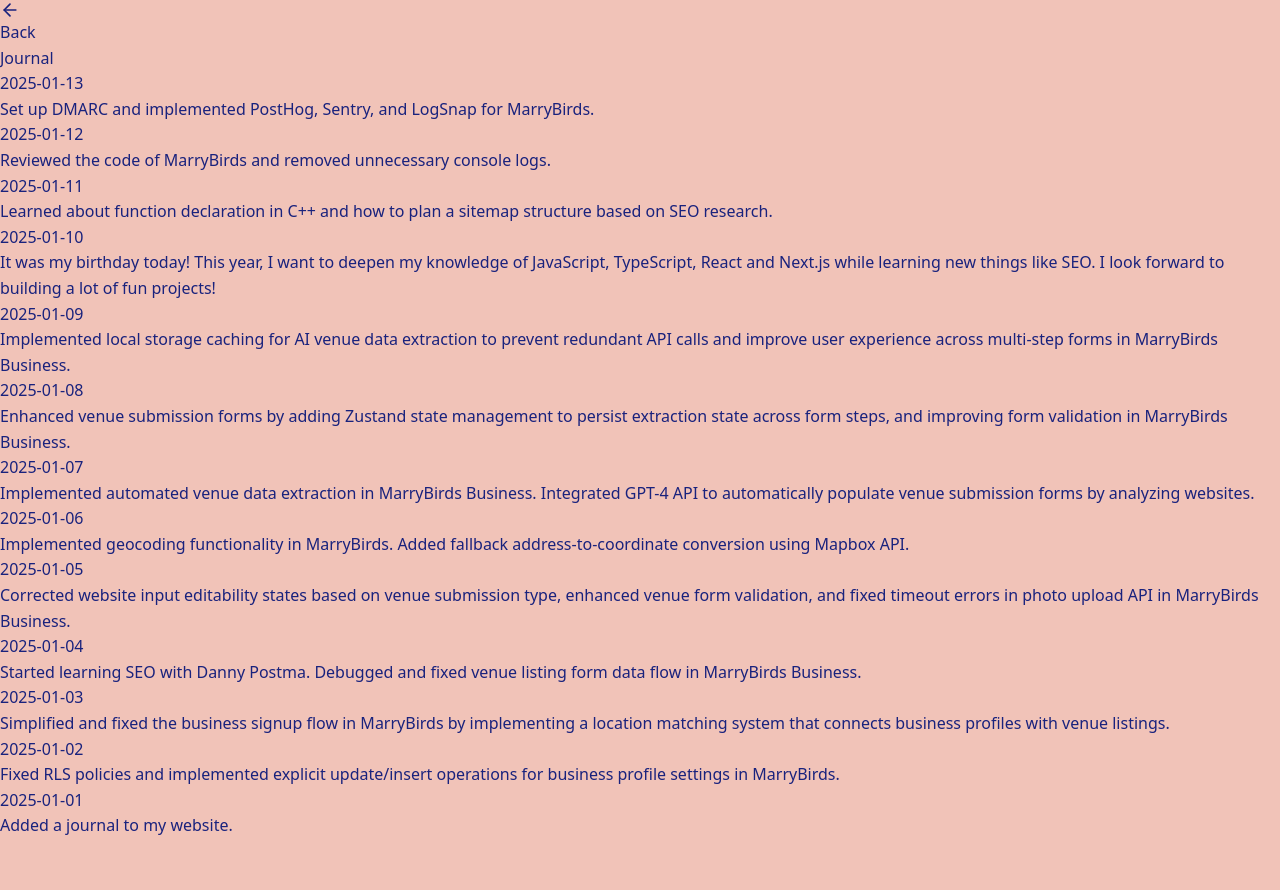
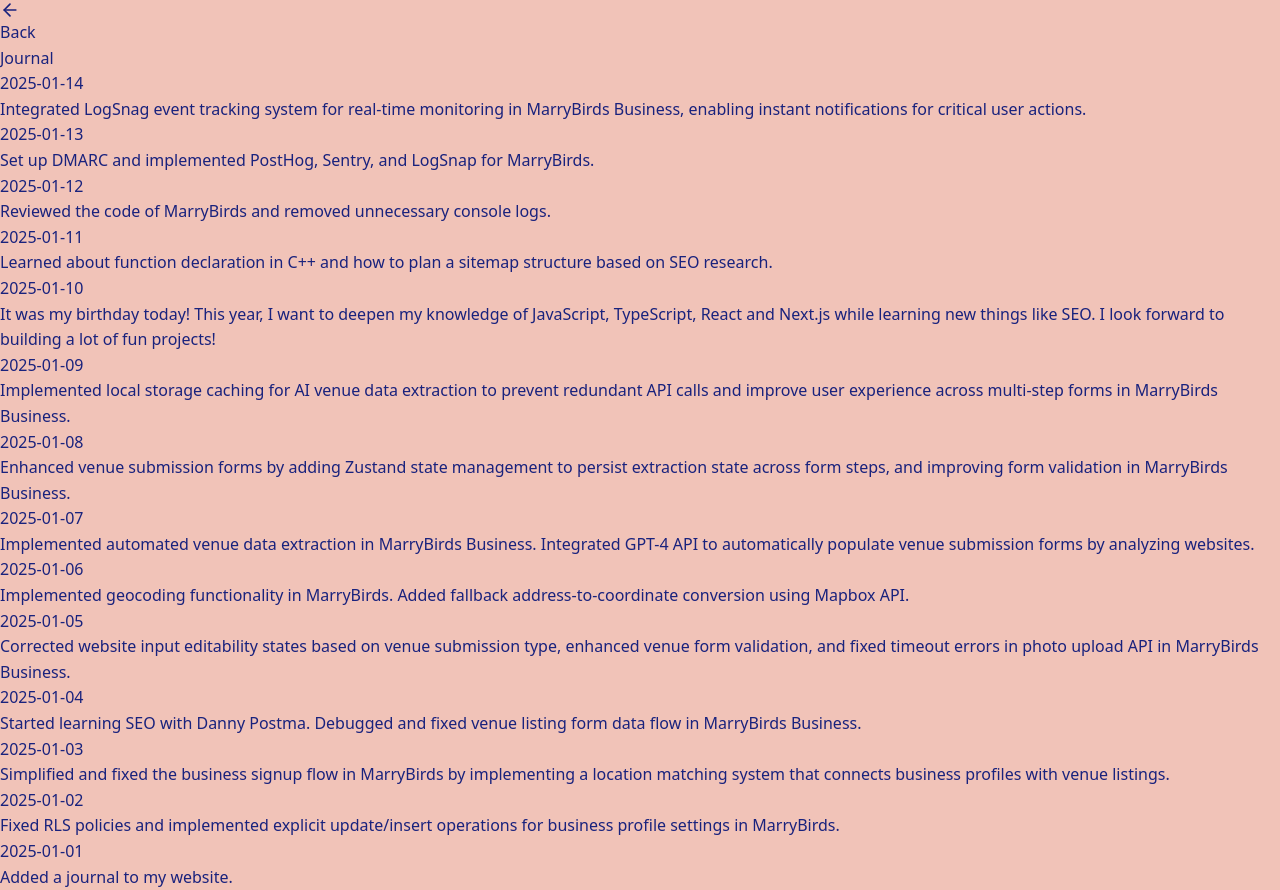
Before and after one commit to minamicode/minamicode.com, a Next.js app: page /journal in a window 1280 px wide. Before the commit the page ends 839 px from the top, so only its background shows below. Built offline with nearby package versions, Linux system fonts and the light colour scheme.

Commit message:
add a journal entry

```diff
--- a/src/app/_components/JournalEntries.tsx
+++ b/src/app/_components/JournalEntries.tsx
@@ -6,6 +6,10 @@
 };
 
 const entries: JournalEntry[] = [
+  {
+    date: "2025-01-14",
+    text: "Integrated LogSnag event tracking system for real-time monitoring in MarryBirds Business, enabling instant notifications for critical user actions.",
+  },
   {
     date: "2025-01-13",
     text: "Set up DMARC and implemented PostHog, Sentry, and LogSnap for MarryBirds.",
```
